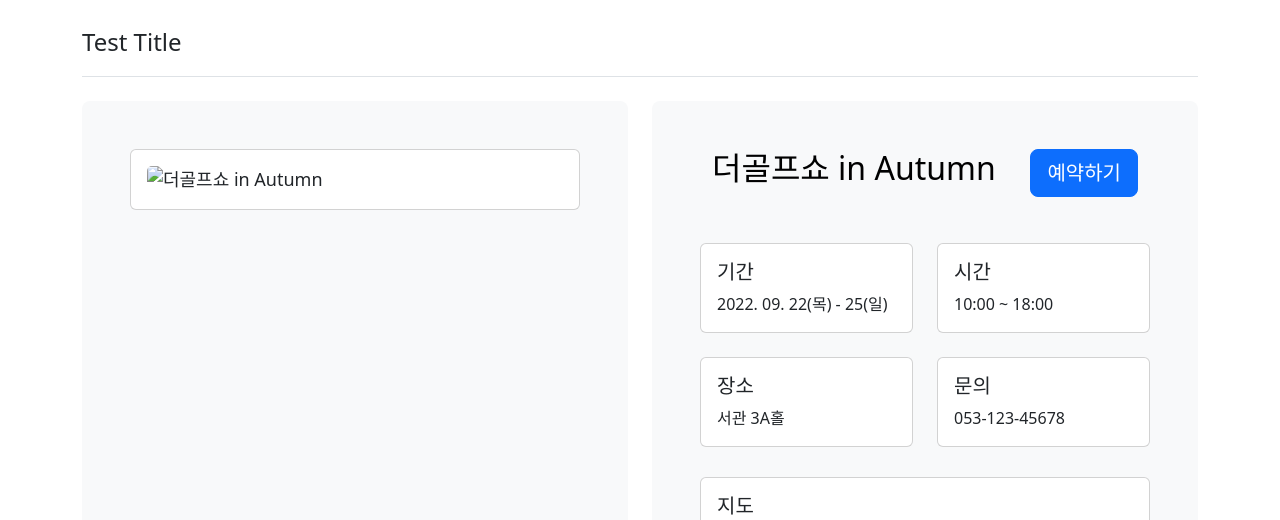
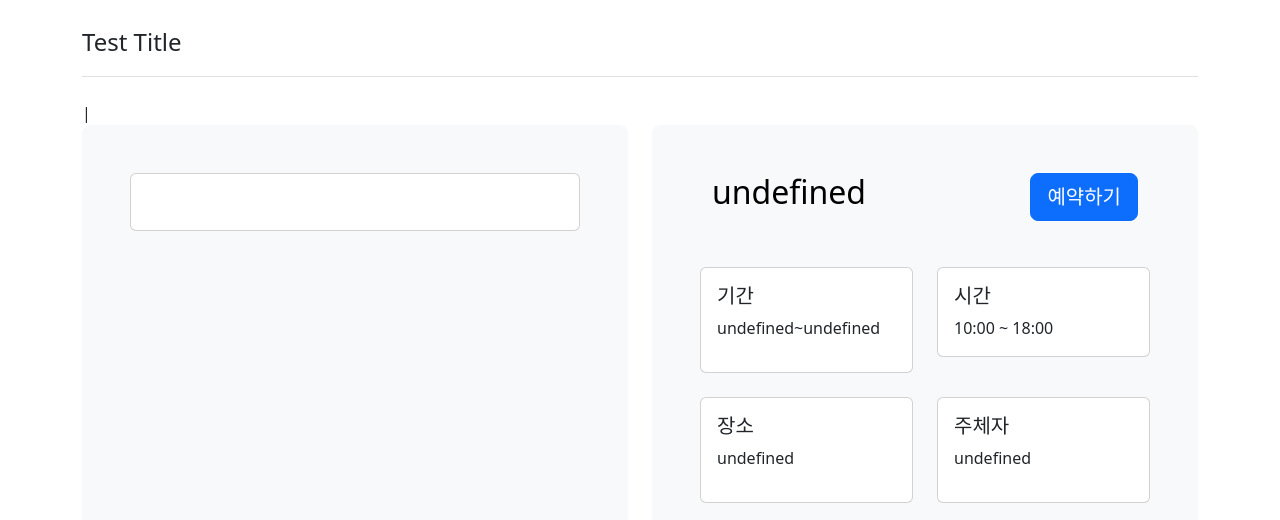
Before and after one commit to rewls/knu-hackathon-2022, a plain HTML site: page public/html/page.html in a window 1280 px wide. Shown: the top 520 px of the page. Drawn offline with nearby package versions, Linux system fonts and the light colour scheme; files that its build step writes are made by us from their sources; no server answers; grey boxes are pictures that could not be loaded.

Commit message:
page.html readdata.js

```diff
--- a/public/html/page.html
+++ b/public/html/page.html
@@ -12,10 +12,25 @@
     <link rel="canonical" href="https://getbootstrap.com/docs/5.2/examples/jumbotron/">
     <link href="../assets/dist/css/bootstrap.min.css" rel="stylesheet">
     <link rel="stylesheet" href="./css/page.css">
-
+    <script src = "../js/config.js" ></script>
+    <script>init()</script>
   </head>
   <body>
+    <script>
+      key = localStorage.getItem("key")
+      localStorage.removeItem("key")
+      let database = firebase.database().ref('Event/'+key)
 
+      var Data = {'a':'a'}
+      var keys = []
+
+      console.log(Data['a'])
+
+      database.on('child_added', snapshot => {
+        Data[snapshot.key] = snapshot.val()
+      })
+
+      </script>
     <main>
       <div class="container py-4">
         <header class="pb-3 mb-4 border-bottom">
@@ -23,7 +38,7 @@
             <!--<svg xmlns="http://www.w3.org/2000/svg" width="40" height="32" class="me-2" viewBox="0 0 118 94" role="img"><title>Bootstrap</title><path fill-rule="evenodd" clip-rule="evenodd" d="M24.509 0c-6.733 0-11.715 5.893-11.492 12.284.214 6.14-.064 14.092-2.066 20.577C8.943 39.365 5.547 43.485 0 44.014v5.972c5.547.529 8.943 4.649 10.951 11.153 2.002 6.485 2.28 14.437 2.066 20.577C12.794 88.106 17.776 94 24.51 94H93.5c6.733 0 11.714-5.893 11.491-12.284-.214-6.14.064-14.092 2.066-20.577 2.009-6.504 5.396-10.624 10.943-11.153v-5.972c-5.547-.529-8.934-4.649-10.943-11.153-2.002-6.484-2.28-14.437-2.066-20.577C105.214 5.894 100.233 0 93.5 0H24.508zM80 57.863C80 66.663 73.436 72 62.543 72H44a2 2 0 01-2-2V24a2 2 0 012-2h18.437c9.083 0 15.044 4.92 15.044 12.474 0 5.302-4.01 10.049-9.119 10.88v.277C75.317 46.394 80 51.21 80 57.863zM60.521 28.34H49.948v14.934h8.905c6.884 0 10.68-2.772 10.68-7.727 0-4.643-3.264-7.207-9.012-7.207zM49.948 49.2v16.458H60.91c7.167 0 10.964-2.876 10.964-8.281 0-5.406-3.903-8.178-11.425-8.178H49.948z" fill="currentColor"></path></svg>-->
             <span class="fs-4">Test Title</span>
           </a>
-        </header>
+        </header>|
 
       <div class="row align-items-md-stretch">
         <div class="col-md-6">
@@ -31,7 +46,12 @@
             <div class="col" id="layout">
               <div class="card">
                 <div class="card-body">
-                  <img class="bd-placeholder-img card-img-top" src="assets/images/aaaaa.jpg" alt="더골프쇼 in Autumn" width="100%">
+                  <img class="bd-placeholder-img card-img-top" src = '' alt=''  width=100% id = 'Img'>
+                  <script>
+                    setTimeout(()=>{
+                    document.getElementById('Img').src = Data['ImgUrl']
+                  },2000)
+                  </script>
                 </div>
               </div>
             </div>
@@ -43,7 +63,8 @@
           <div class="h-100 p-5 text-bg-light rounded-3">
 
               <div class="container">
-                <h2>더골프쇼 in Autumn<button id="button"class="btn btn-primary btn-lg" type="button" style="float:right">예약하기</button></h2>
+                <h2><span class="InputName"></span><button id="button"class="btn btn-primary btn-lg" type="button" style="float:right">예약하기</button></h2>
+                <script>setTimeout(()=>{document.getElementsByClassName("InputName")[0].innerText = Data['InputName']},2000)</script>
 
               </div>
               <br><br>
@@ -53,7 +74,8 @@
               <div class="card">
                 <div class="card-body">
                   <h5 class="card-title">기간</h5>
-                  <p class="card-text">2022. 09. 22(목) - 25(일)</p>
+                  <p class="card-text"><span class="date"></span></p>
+                  <script>setTimeout(()=>{document.getElementsByClassName("date")[0].innerText = Data['Start_date'] + '~' + Data['End_date']},2000)</script>
                 </div>
               </div>
             </div>
@@ -69,15 +91,17 @@
               <div class="card">
                 <div class="card-body">
                   <h5 class="card-title">장소</h5>
-                  <p class="card-text">서관 3A홀</p>
+                  <p class="card-text"><span class="InputAddress"></span></p>
+                  <script>setTimeout(()=>{document.getElementsByClassName("InputAddress")[0].innerText = Data['InputAddress']},2000)</script>
                 </div>
               </div>
             </div>
             <div class="col">
               <div class="card">
                 <div class="card-body">
-                  <h5 class="card-title">문의</h5>
-                  <p class="card-text">053-123-45678</p>
+                  <h5 class="card-title">주체자</h5>
+                  <p class="card-text"><span class="InputOrganizer"></span></p>
+                  <script>setTimeout(()=>{document.getElementsByClassName("InputOrganizer")[0].innerText = Data['InputOrganizer']},2000)</script>
                 </div>
               </div>
             </div>
@@ -94,7 +118,7 @@
 
 
         </div>
-      </div>
+    </div>
     </div>
   </div>
 
```
Also changed, not shown: public/js/readdata.js (+10 -4 lines), public/js/config.js (line endings or trailing spaces), public/js/filter.js (line endings or trailing spaces).
